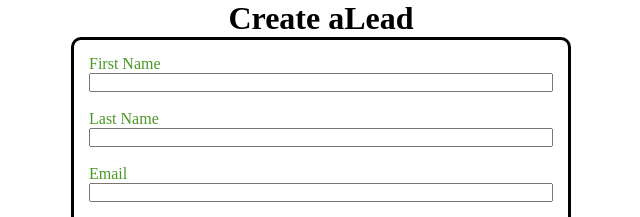
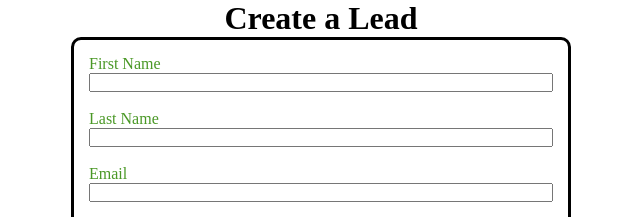
Before and after one commit to akpriya/Html_files, a plain HTML site: page WebToLead/index1.html in a window 1280 px wide. Shown: the top 217 px of the page, 319-959 px from the left. Drawn offline with Linux system fonts and the light colour scheme.

Commit message:
h1 change

```diff
--- a/WebToLead/index1.html
+++ b/WebToLead/index1.html
@@ -10,7 +10,7 @@
     <script src="https://www.google.com/recaptcha/api.js"></script>
 </head>
 <body>
-    <h1>Create aLead</h1>
+    <h1>Create a Lead</h1>
     <form action="https://webto.salesforce.com/servlet/servlet.WebToLead?encoding=UTF-8&orgId=00D5g00000LS0Jn" method="POST" onsubmit="beforeSubmit(event)">
         <input type="hidden" name="oid" value="00D5g00000LS0Jn">
         <input type="hidden" name="retURL" value="https://akpriya.github.io/Html_files/WebToLead/thanks.html">
```
